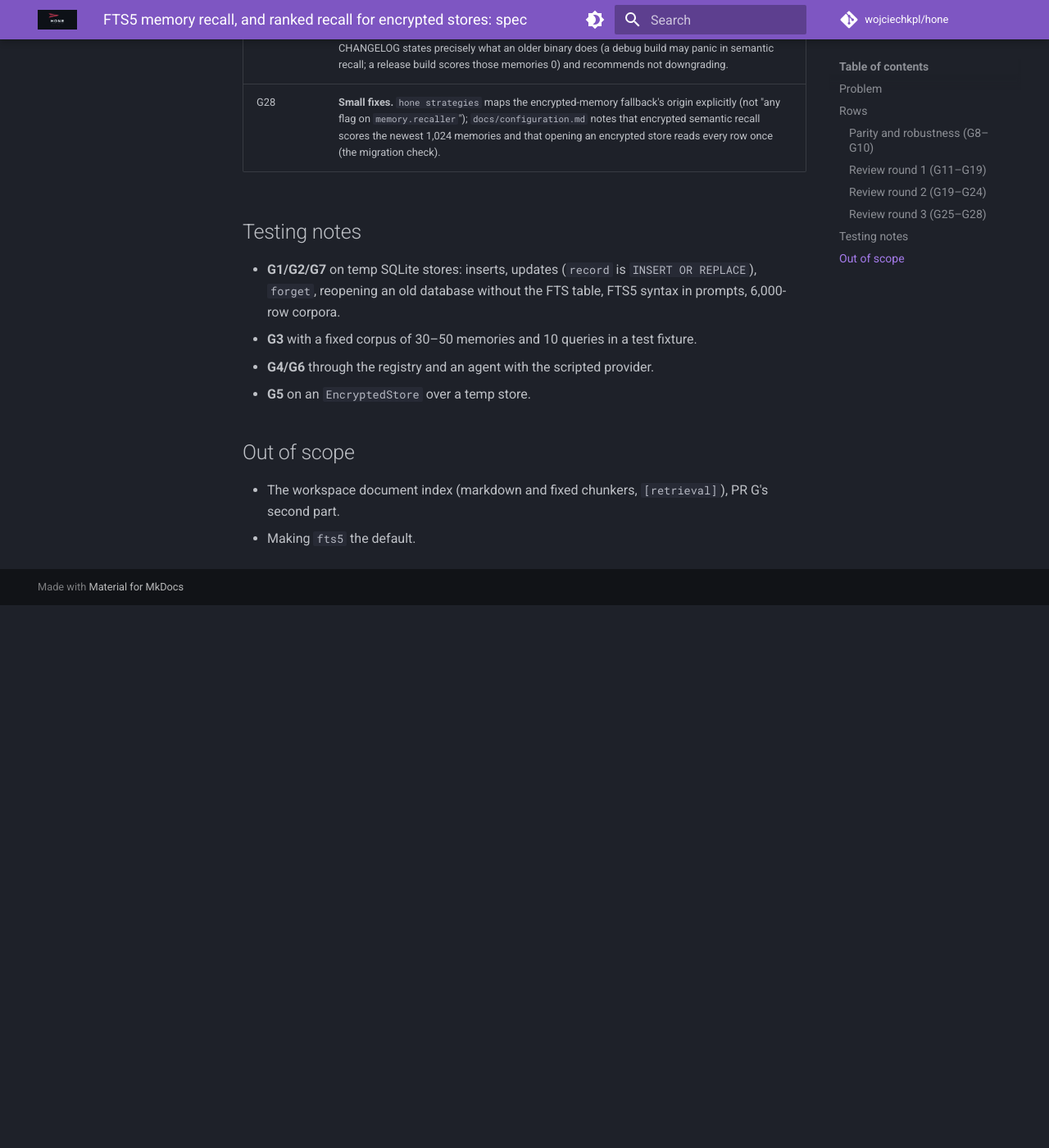
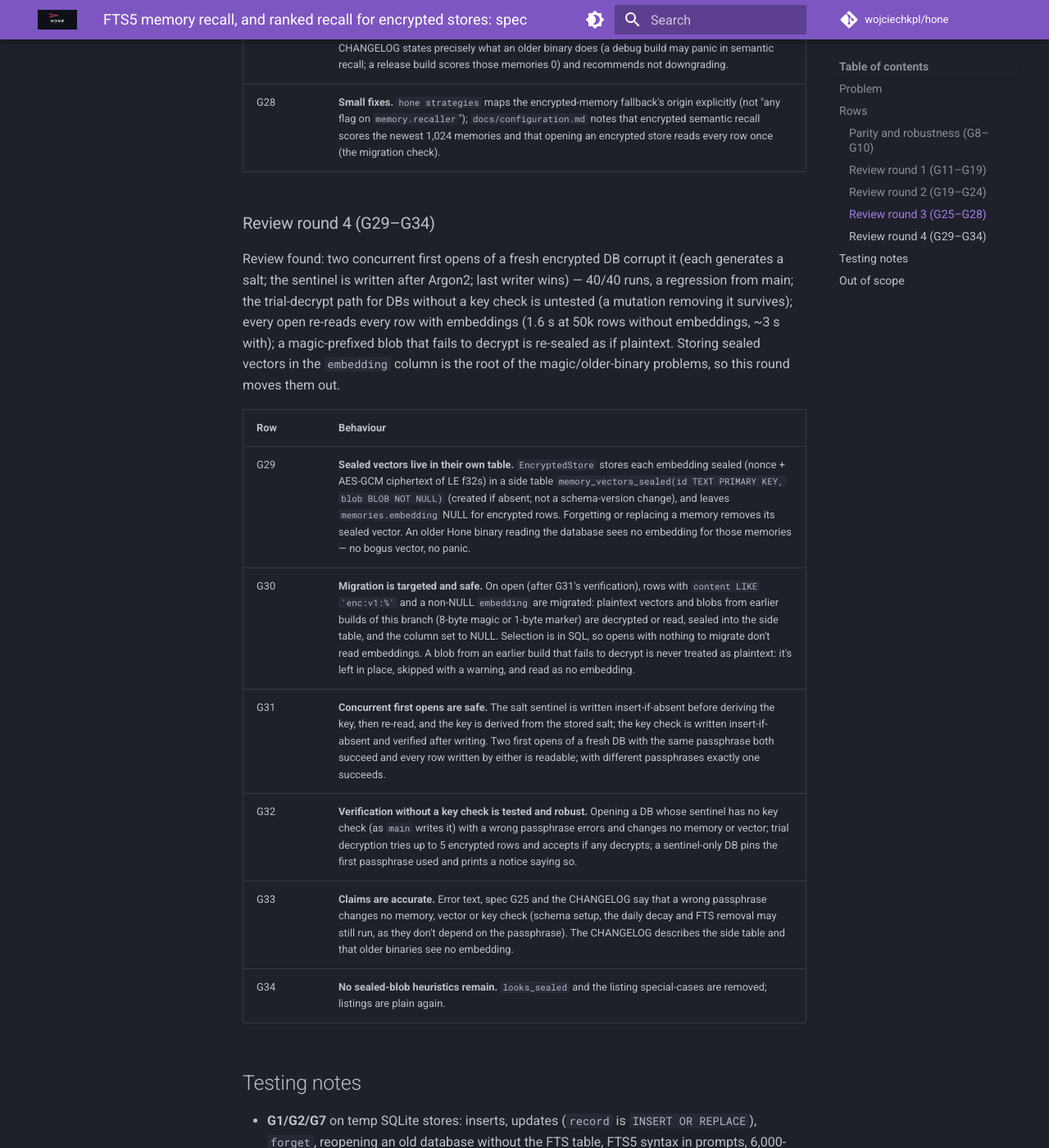
Before and after one commit to wojciechkpl/hone, an MkDocs documentation site: the page built from docs/plans/fts5-recall-spec.md, in a window 1280 px wide and 1400 px high, scrolled down 4630 px. Shown: the whole window at 82% size. Built offline with MkDocs 1.6.1 and Material for MkDocs 9.7.7, drawn with Linux system fonts in a browser that asks for light colours; comment, search, counter and statistics services are not loaded; before the commit the page ends 5368 px from its top, so only the background shows below that.

Commit message:
docs: FTS5 spec round 4 (G29–G34)

```diff
--- a/docs/plans/fts5-recall-spec.md
+++ b/docs/plans/fts5-recall-spec.md
@@ -76,6 +76,19 @@ Review measured that G9's id-keyed table makes every trigger delete scan the who
 | G27 | **Older binaries degrade safely, and the docs say exactly how.** The sealed blob's length is chosen so an older Hone's embedding decoder rejects it (treating the memory as having no embedding) rather than reading a bogus vector — verified against `main`'s decoder; if no such length exists, the CHANGELOG states precisely what an older binary does (a debug build may panic in semantic recall; a release build scores those memories 0) and recommends not downgrading. |
 | G28 | **Small fixes.** `hone strategies` maps the encrypted-memory fallback's origin explicitly (not "any flag on `memory.recaller`"); `docs/configuration.md` notes that encrypted semantic recall scores the newest 1,024 memories and that opening an encrypted store reads every row once (the migration check). |
 
+### Review round 4 (G29–G34)
+
+Review found: two concurrent first opens of a fresh encrypted DB corrupt it (each generates a salt; the sentinel is written after Argon2; last writer wins) — 40/40 runs, a regression from main; the trial-decrypt path for DBs without a key check is untested (a mutation removing it survives); every open re-reads every row with embeddings (1.6 s at 50k rows without embeddings, ~3 s with); a magic-prefixed blob that fails to decrypt is re-sealed as if plaintext. Storing sealed vectors in the `embedding` column is the root of the magic/older-binary problems, so this round moves them out.
+
+| Row | Behaviour |
+|---|---|
+| G29 | **Sealed vectors live in their own table.** `EncryptedStore` stores each embedding sealed (nonce + AES-GCM ciphertext of LE f32s) in a side table `memory_vectors_sealed(id TEXT PRIMARY KEY, blob BLOB NOT NULL)` (created if absent; not a schema-version change), and leaves `memories.embedding` NULL for encrypted rows. Forgetting or replacing a memory removes its sealed vector. An older Hone binary reading the database sees no embedding for those memories — no bogus vector, no panic. |
+| G30 | **Migration is targeted and safe.** On open (after G31's verification), rows with `content LIKE 'enc:v1:%'` and a non-NULL `embedding` are migrated: plaintext vectors and blobs from earlier builds of this branch (8-byte magic or 1-byte marker) are decrypted or read, sealed into the side table, and the column set to NULL. Selection is in SQL, so opens with nothing to migrate don't read embeddings. A blob from an earlier build that fails to decrypt is never treated as plaintext: it's left in place, skipped with a warning, and read as no embedding. |
+| G31 | **Concurrent first opens are safe.** The salt sentinel is written insert-if-absent before deriving the key, then re-read, and the key is derived from the stored salt; the key check is written insert-if-absent and verified after writing. Two first opens of a fresh DB with the same passphrase both succeed and every row written by either is readable; with different passphrases exactly one succeeds. |
+| G32 | **Verification without a key check is tested and robust.** Opening a DB whose sentinel has no key check (as `main` writes it) with a wrong passphrase errors and changes no memory or vector; trial decryption tries up to 5 encrypted rows and accepts if any decrypts; a sentinel-only DB pins the first passphrase used and prints a notice saying so. |
+| G33 | **Claims are accurate.** Error text, spec G25 and the CHANGELOG say that a wrong passphrase changes no memory, vector or key check (schema setup, the daily decay and FTS removal may still run, as they don't depend on the passphrase). The CHANGELOG describes the side table and that older binaries see no embedding. |
+| G34 | **No sealed-blob heuristics remain.** `looks_sealed` and the listing special-cases are removed; listings are plain again. |
+
 ## Testing notes
 
 - **G1/G2/G7** on temp SQLite stores: inserts, updates (`record` is `INSERT OR REPLACE`), `forget`, reopening an old database without the FTS table, FTS5 syntax in prompts, 6,000-row corpora.
```
